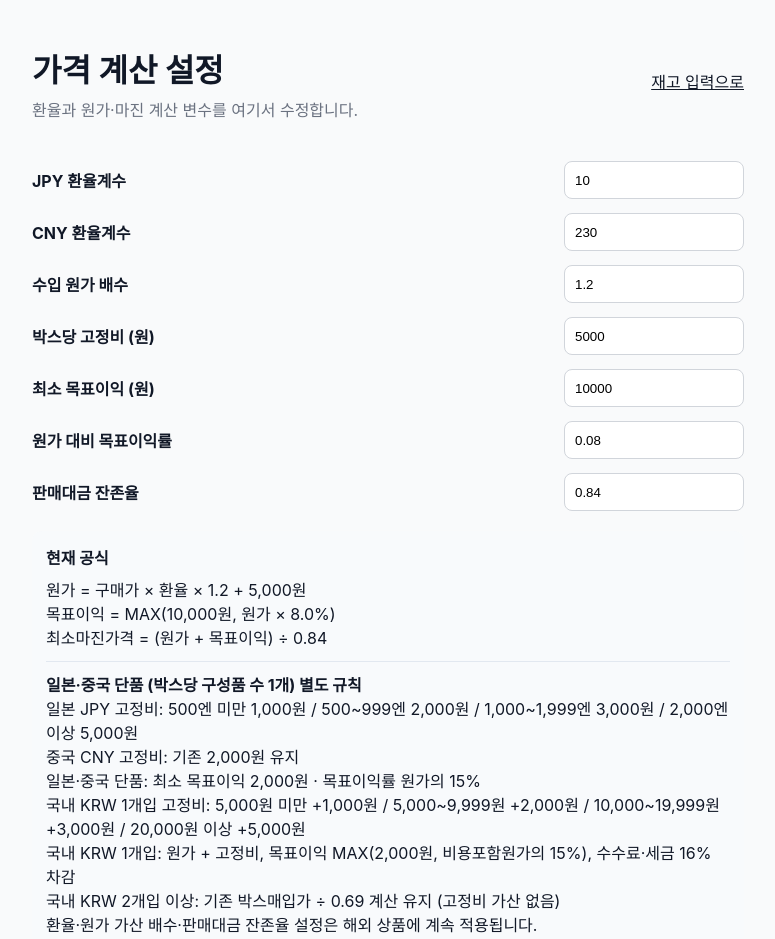
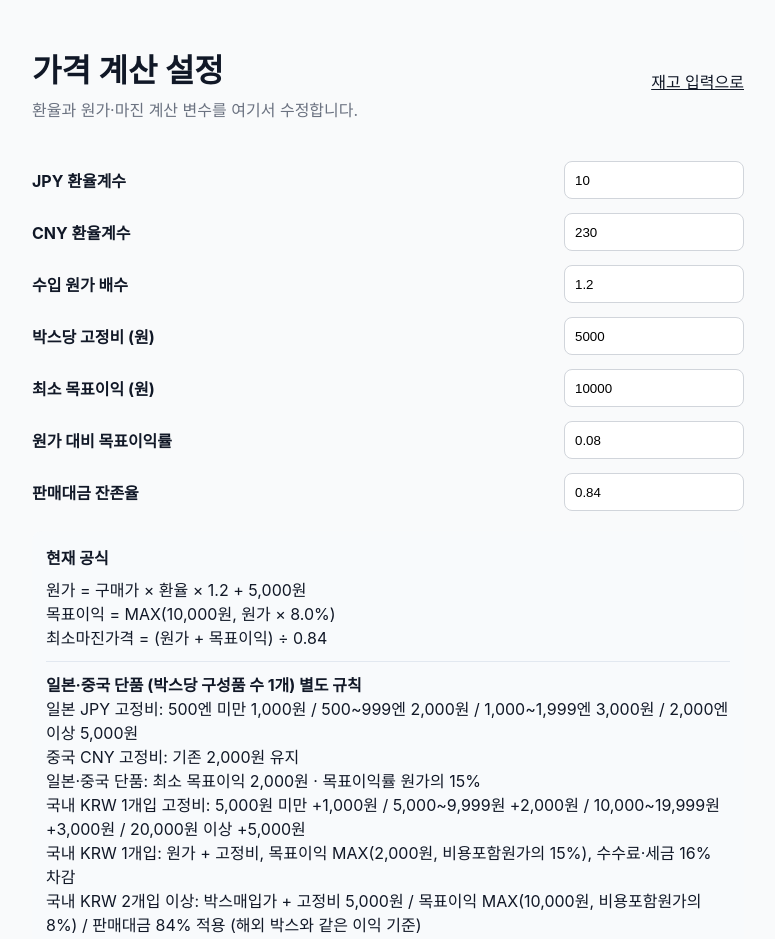
Before and after one commit to ddogagak/shipping, a Next.js app in the folder web/: page /pricing-settings in a window 1280 px wide. Shown: the top 939 px of the page, without its empty margins (252-1027 px from the left). Built offline with nearby package versions, Linux system fonts and the light colour scheme.

Commit message:
pricing: document KRW multi-piece fixed fee and matched overseas margin

```diff
--- a/web/src/app/pricing-settings/page.tsx
+++ b/web/src/app/pricing-settings/page.tsx
@@ -67,7 +67,7 @@ export default function PricingSettingsPage() {
           <div>일본·중국 단품: 최소 목표이익 2,000원 · 목표이익률 원가의 15%</div>
           <div>국내 KRW 1개입 고정비: 5,000원 미만 +1,000원 / 5,000~9,999원 +2,000원 / 10,000~19,999원 +3,000원 / 20,000원 이상 +5,000원</div>
           <div>국내 KRW 1개입: 원가 + 고정비, 목표이익 MAX(2,000원, 비용포함원가의 15%), 수수료·세금 16% 차감</div>
-          <div>국내 KRW 2개입 이상: 기존 박스매입가 ÷ 0.69 계산 유지 (고정비 가산 없음)</div>
+          <div>국내 KRW 2개입 이상: 박스매입가 + 고정비 5,000원 / 목표이익 MAX(10,000원, 비용포함원가의 8%) / 판매대금 84% 적용 (해외 박스와 같은 이익 기준)</div>
           <div>환율·원가 가산 배수·판매대금 잔존율 설정은 해외 상품에 계속 적용됩니다.</div>
         </div>
       </div>
```
